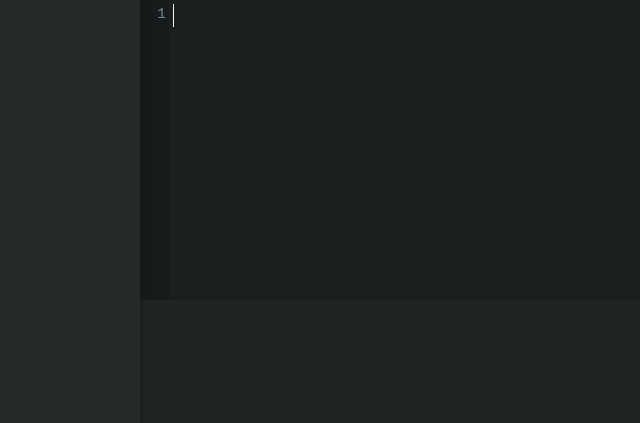
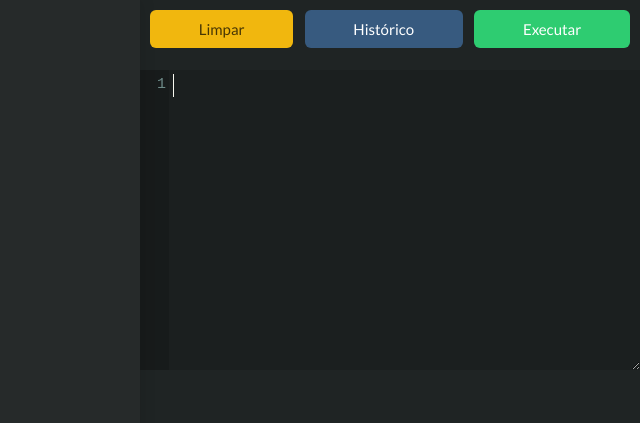
Before and after one commit to Giancarl021/csvql-gui, an Electron app: page app/main.html in a window 800 px wide. Shown: the whole page, without its empty margins (160-800 px from the left). Drawn offline with Linux system fonts and the light colour scheme.

Commit message:
Added actions

```diff
--- a/app/css/main.css
+++ b/app/css/main.css
@@ -8,6 +8,8 @@ body {
 #content {
     grid-row: 1/1;
     grid-column: 2/3;
+    display: flex;
+    flex-direction: column;
 }
 
 #panel {
@@ -36,5 +38,22 @@ body {
 
 #sql-panel {
     width: 100%;
-    height: 50%;
+    flex: 1;
 }
+
+#sql-result {
+    width: 100%;
+    flex: 1;
+}
+
+#actions {
+    padding: 10px;
+    padding-bottom: 0;
+}
+
+.CodeMirror {
+    resize: vertical;
+    max-height: 50%;
+    min-height: 30%;
+    margin-bottom: 0 !important;
+}
--- a/app/js/main.js
+++ b/app/js/main.js
@@ -1,14 +1,16 @@
 function codeMirror() {
     const element = document.getElementById('sql-panel');
     CodeMirror.fromTextArea(element, {
-        mode: 'text/x-pgsql',
         indentWithTabs: true,
         smartIndent: true,
         theme: 'dracula',
         lineNumbers: true,
         matchBrackets : true,
         autofocus: true,
-        extraKeys: {"Ctrl-Space": "autocomplete"}
+        dragDrop: false,
+        extraKeys: {
+            'Ctrl-Space': 'autocomplete'
+        }
     });
 }
 
--- a/app/main.html
+++ b/app/main.html
@@ -25,7 +25,13 @@
 <body>
     <section id="panel"></section>
     <main id="content">
+        <nav id="actions" class="level is-mobile">
+            <button class="button level-item is-warning">Limpar</button>
+            <button class="button level-item is-primary">Histórico</button>
+            <button class="button level-item is-success">Executar</button>
+        </nav>
         <textarea id="sql-panel"></textarea>
+        <div id="sql-result"></div>
     </main>
 
     <div id="drag-panel" style="opacity: 0">
--- a/index.js
+++ b/index.js
@@ -13,6 +13,8 @@ function createWindow() {
             nodeIntegration: true
         }
     });
+
+    // win.removeMenu();
 
     win.loadFile('app/main.html');
     win.webContents.openDevTools();
```
